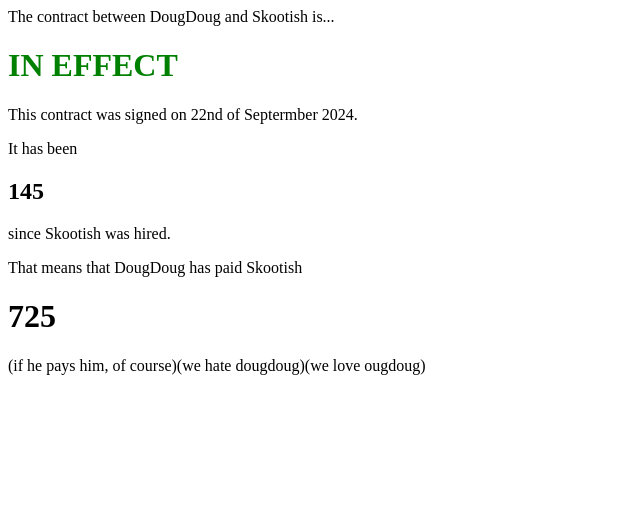
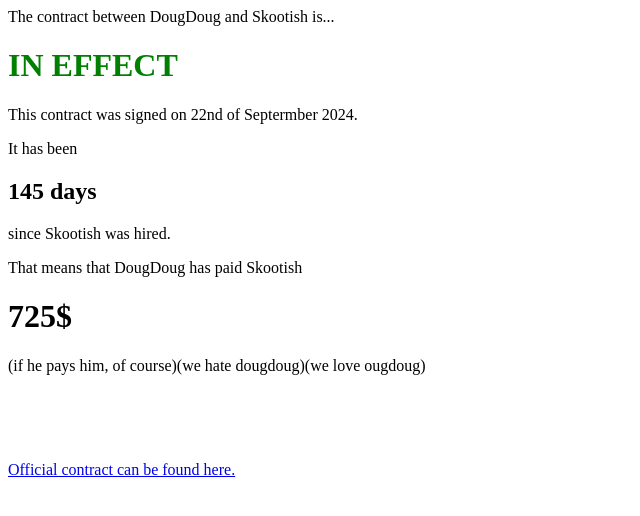
Before and after one commit to IronPlay9/doug-skootish, a plain HTML site: page index.html in a window 1280 px wide. Shown: the whole page, without its empty margins (0-640 px from the left). Drawn offline with Linux system fonts and the light colour scheme.

Commit message:
Update index.html (for now final touches)

```diff
--- a/index.html
+++ b/index.html
@@ -7,6 +7,8 @@
 <p>That means that DougDoug has paid Skootish</p>
 <h1 id="moneyEarned"></h1>
 <p>(if he pays him, of course)(we hate dougdoug)(we love ougdoug)</p>
+<br><br><br>
+<a href="https://drive.google.com/file/d/1tYP_d5TDK7omHM8FClBe6ppumGJcS8oZ/view"><p>Official contract can be found here.</p></a>
 
 <script>
         // The specific date (format: YYYY-MM-DD)
@@ -22,9 +24,9 @@
         const daysDifference = Math.floor(timeDifference / (1000 * 60 * 60 * 24));
 
         // Display the result in the HTML element
-        document.getElementById("daysSince").textContent = daysDifference;
+        document.getElementById("daysSince").textContent = daysDifference + " days";
 
         const moneyTimesDays = 5 * daysDifference
 
-        document.getElementById("moneyEarned").textContent = moneyTimesDays + ""
+        document.getElementById("moneyEarned").textContent = moneyTimesDays + "$"
 </script>
```
